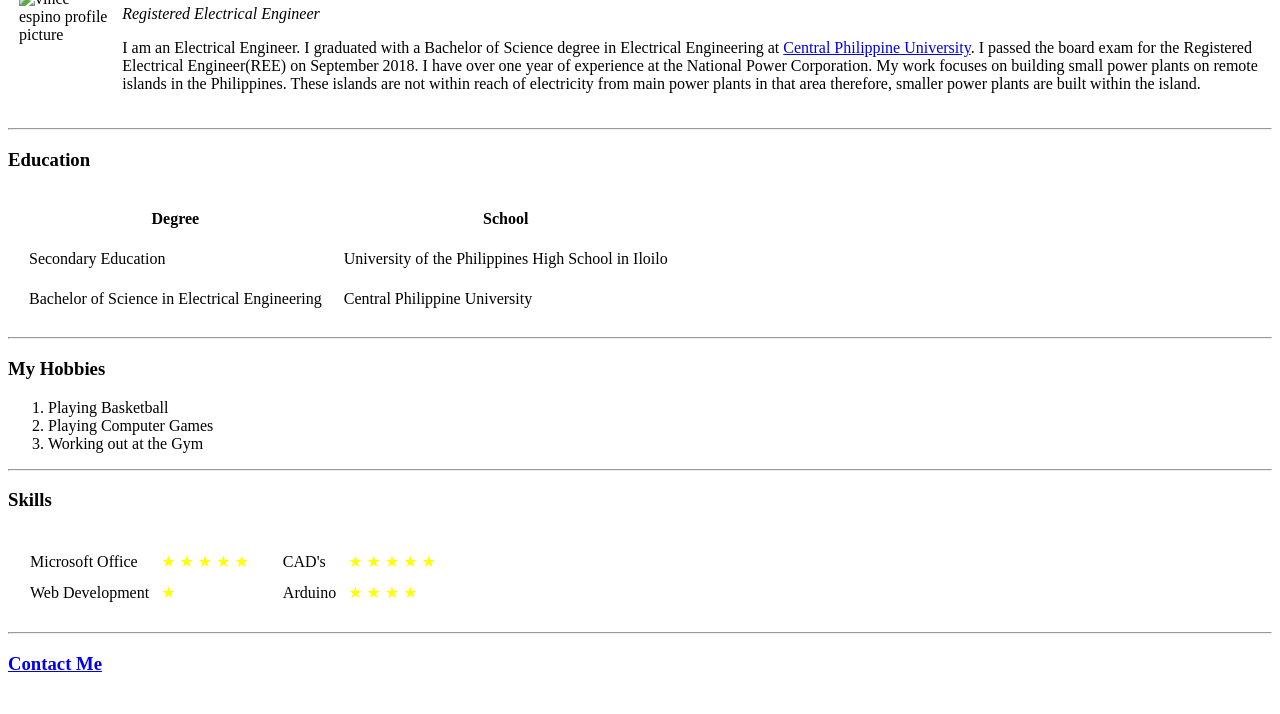
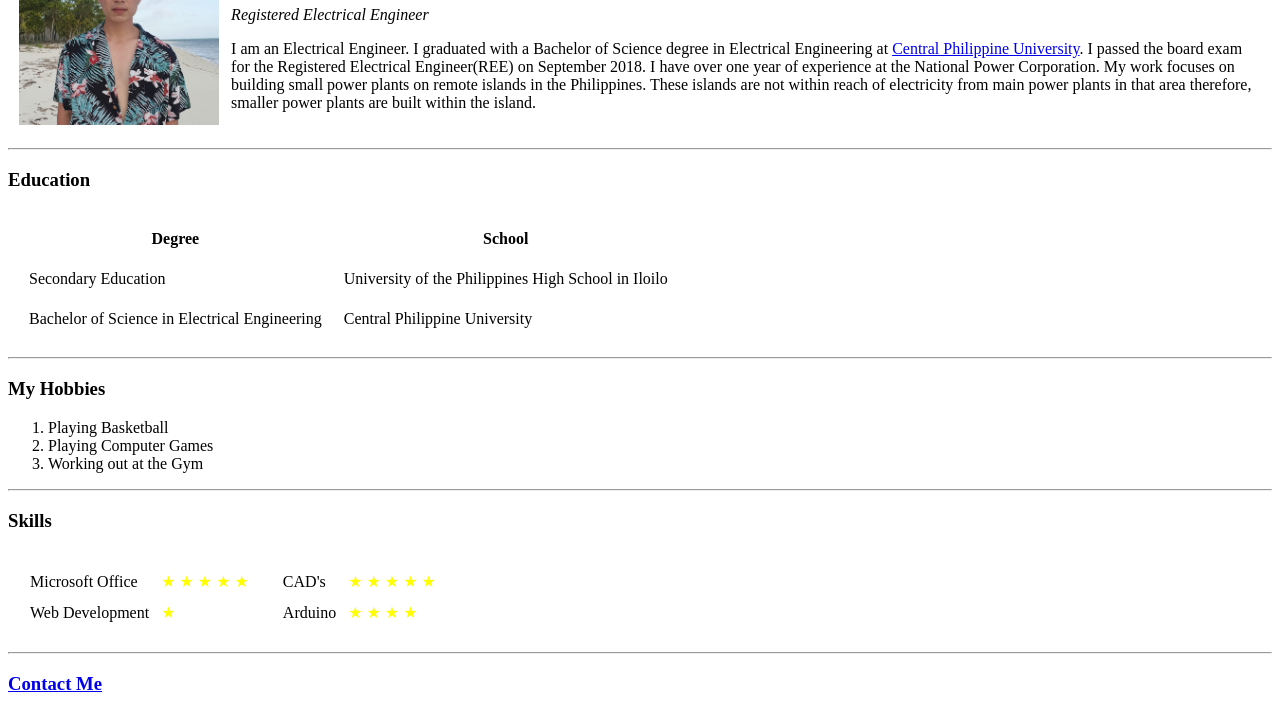
Before and after one commit to VinceEspino/cv, a plain HTML site: page index.html in a window 1280 px wide. Shown: the part 94-808 px from the top of the page. Drawn offline with Linux system fonts and the light colour scheme.

Commit message:
Add files via upload

```diff
--- a/index.html
+++ b/index.html
@@ -7,7 +7,7 @@
     <body>
         <table cellspacing="10">
             <tr>
-                <td><img src="Vince.jpg" max height="200px" alt="vince espino profile picture"></td>
+                <td><img src="Vince.jpeg" max height="200px" alt="vince espino profile picture"></td>
                 <td>
                     <h1>John Vincent S. Espino</h1>
                     <p><em>Registered Electrical Engineer</em></p>
```
